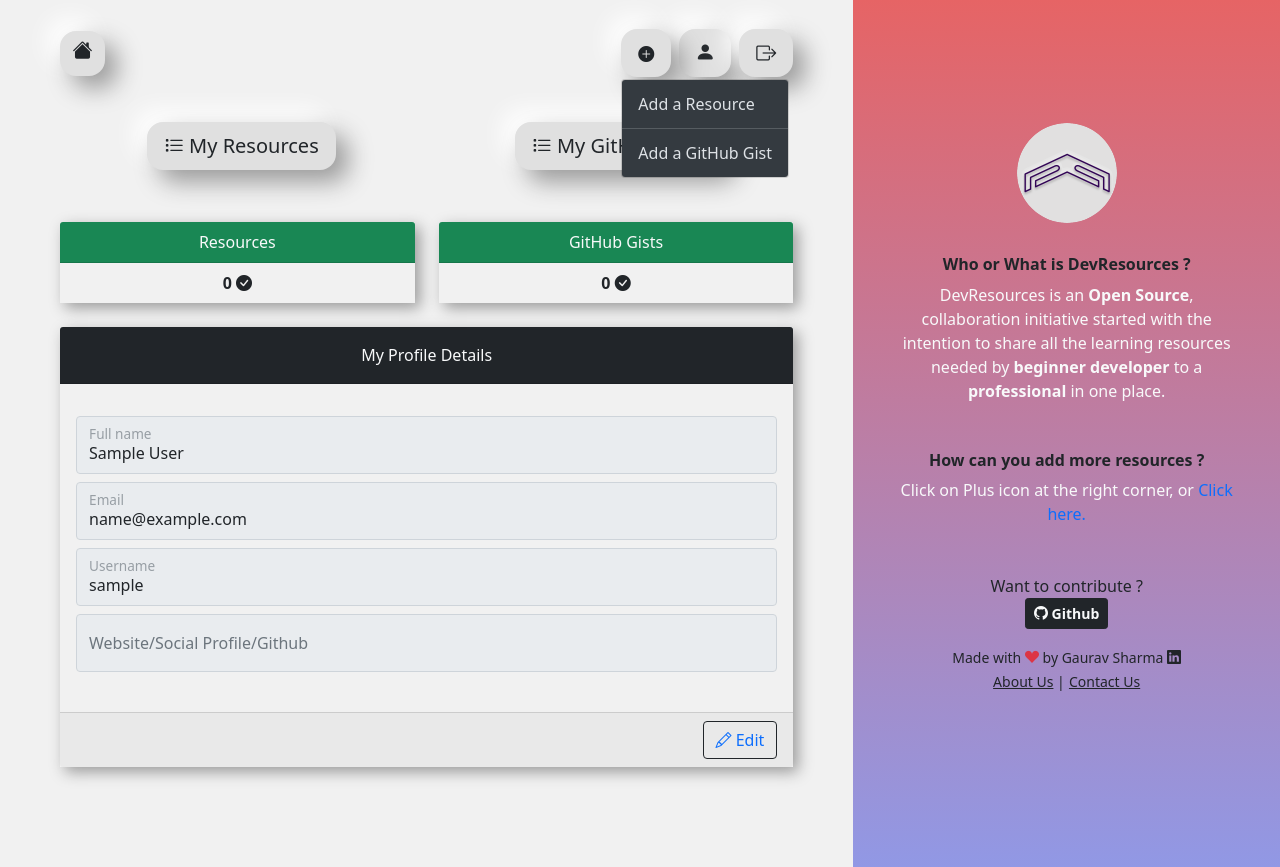
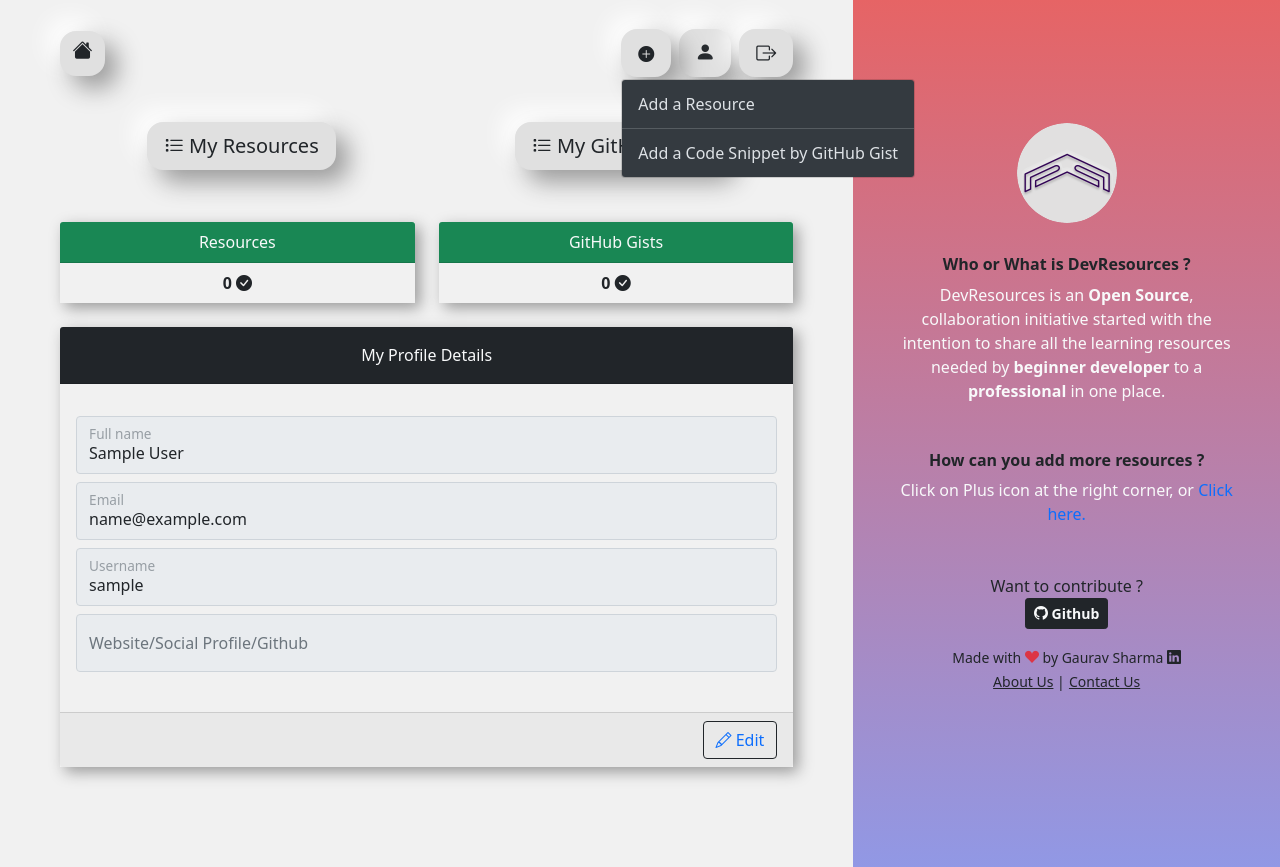
Before and after one commit to mnamegaurav/devresources, a Django app: page /accounts/profile/ in a window 1280 px wide, after a click that opens the changed part. Run offline with Django 3.2, Linux system fonts and the light colour scheme; the visitor is signed in with stand-in values (Sample User, id 1); data that the repository does not hold is empty; parts of the project's set-up code (start-up, migrations or seed data) failed here and were passed over; some libraries are stand-ins or nearby versions.

Commit message:
modified some copy text of github gist add form

```diff
--- a/core/forms.py
+++ b/core/forms.py
@@ -58,7 +58,7 @@ class GitHubGistForm(forms.ModelForm):
         self.fields["embed_code"].widget.attrs.update(
             {
                 "class": "form-control form-control-sm",
-                "placeholder": "Provide a Gist Link...",
+                "placeholder": f"Please write a valid Embed code of a Github Gist, something like this:-\n<script src='https://gist.github.com/username/751dd0fe34a6a8f9ec1597a96e4a665f.js'></script>",
             }
         )
         self.fields["category"].widget.attrs.update(
--- a/templates/includes/navbar.html
+++ b/templates/includes/navbar.html
@@ -17,7 +17,7 @@
             </li>
             <li><hr class="dropdown-divider"></li>
             <li>
-              <a href="{% url 'github_gist_create_view' %}" class="dropdown-item" data-bs-toggle="tooltip" data-bs-placement="bottom" title="Add More GitHub  Gist">Add a GitHub Gist</a>
+              <a href="{% url 'github_gist_create_view' %}" class="dropdown-item" data-bs-toggle="tooltip" data-bs-placement="bottom" title="Add More GitHub  Gist">Add a Code Snippet by GitHub Gist</a>
             </li>
           </ul>
         </div>
```
